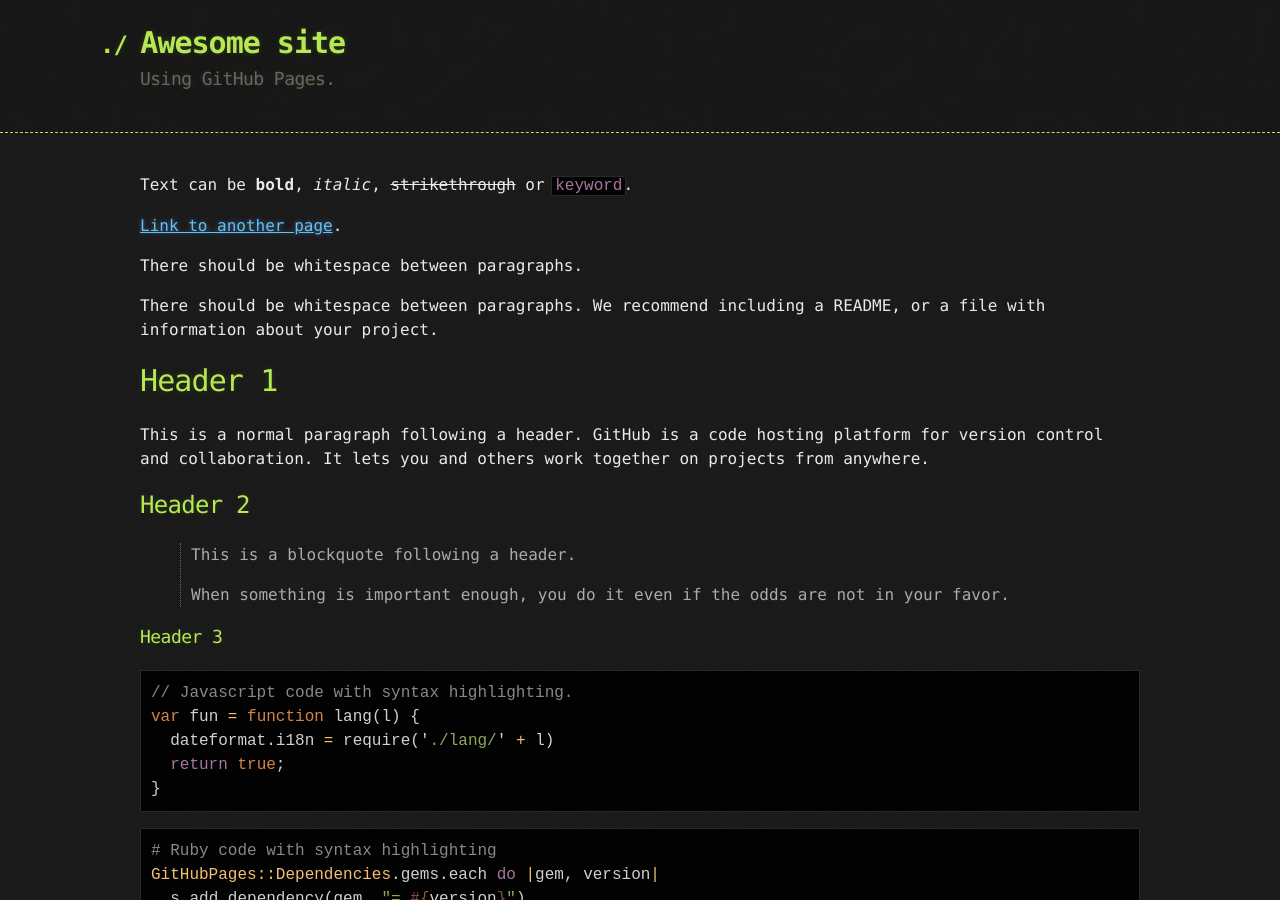
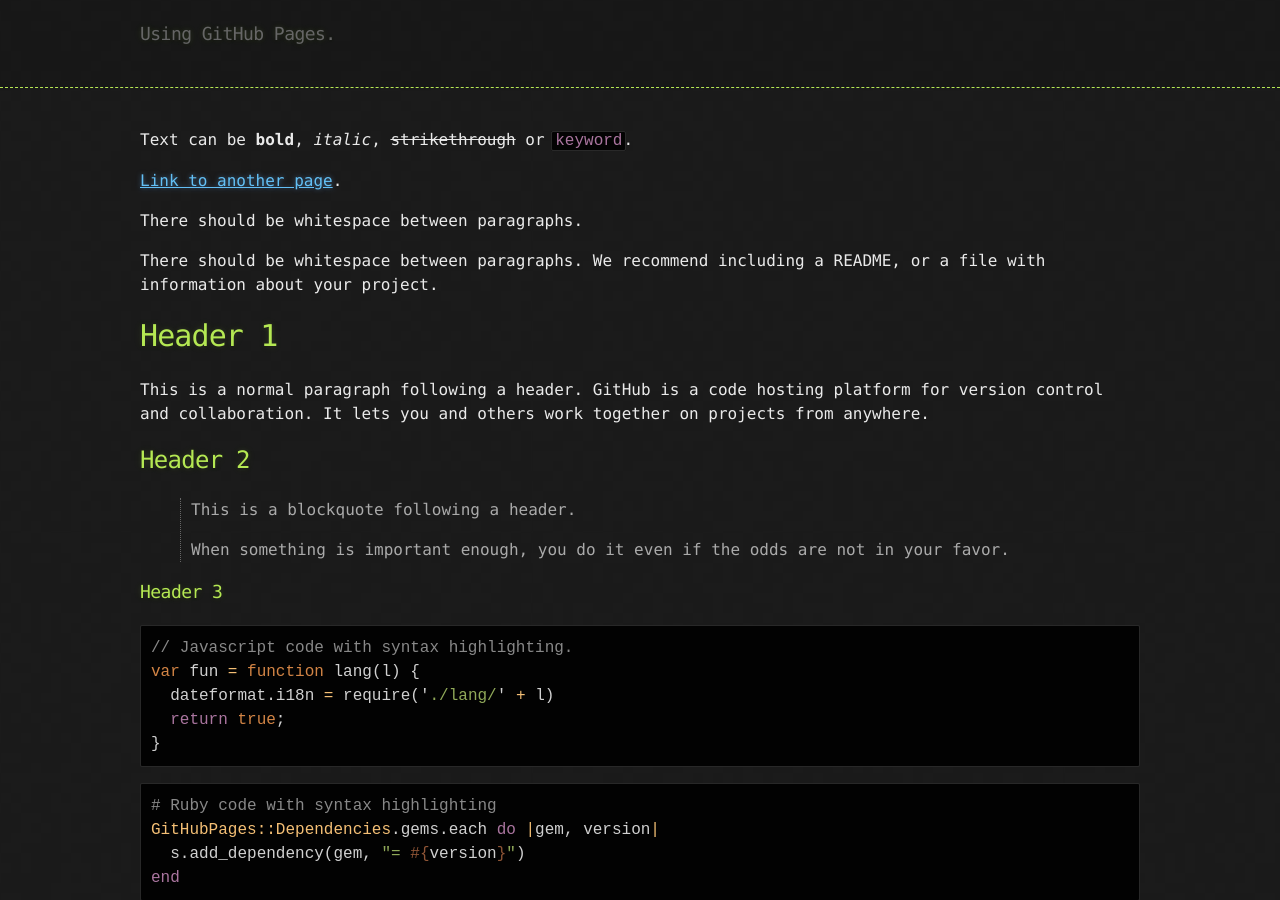
Before and after one commit to Raboni/Raboni.github.io, a Jekyll site: the page built from index.md, in a window 1280 px wide and 900 px high. Built offline with Jekyll 4.4.1, drawn with Linux system fonts in a browser that asks for light colours.

Commit message:
Update default.html

```diff
--- a/_layouts/default.html
+++ b/_layouts/default.html
@@ -6,14 +6,14 @@
     <meta name="viewport" content="width=device-width, initial-scale=1">
     <link rel="stylesheet" href="{{ '/assets/css/style.css?v=' | append: site.github.build_revision | relative_url }}">
 
-<!--{% seo %}-->
+{% seo %}
   </head>
 
   <body>
 
     <header>
       <div class="container">
-		<h1>{{ site.title | default: site.github.repository_name }}</h1>
+		<!--<h1>{{ site.title | default: site.github.repository_name }}</h1>-->
 		<h2>{{ site.description | default: site.github.project_tagline }}</h2>
 
         <section id="downloads">
```
